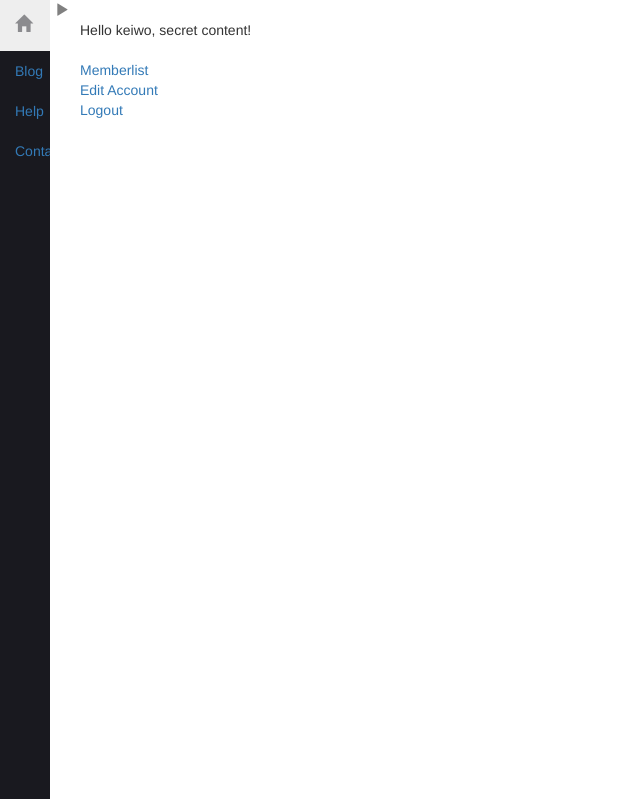
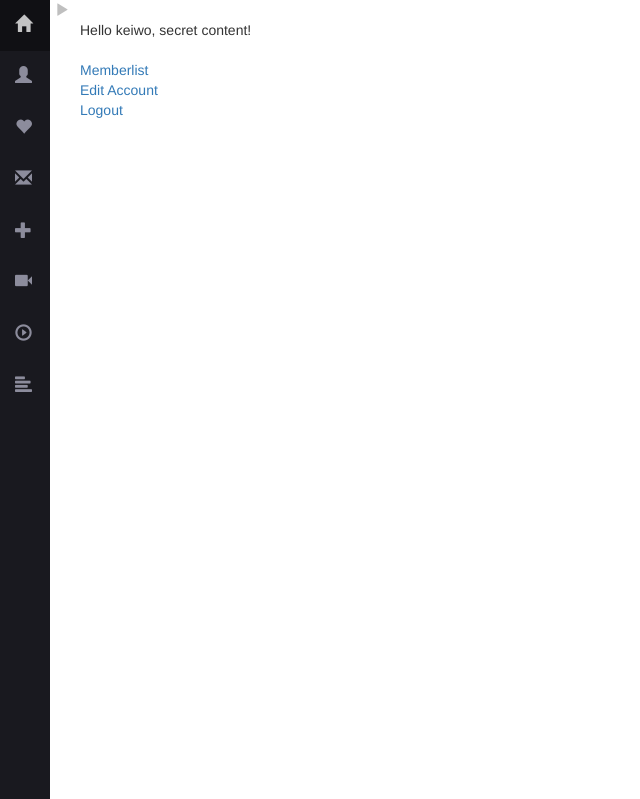
Before and after one commit to michaeljinlai/clashofclans, a PHP site: page /private.php in a window 1280 px wide; the page is wider, and only the part inside the window is pictured. Shown: the top 799 px of that part, without its empty margins (0-640 px from the left). Run offline with PHP 8.4, Linux system fonts and the light colour scheme; a user stored in the database is signed in; some libraries are stand-ins or nearby versions.

Commit message:
Ripping off Twitch menus real good

```diff
--- a/Elements/sidebar.php
+++ b/Elements/sidebar.php
@@ -12,9 +12,48 @@
 				<span class="sidebar-text">Home</span>
 			</a>
 		</li>
-	<li><a href="#">Blog</a></li>
-	<li><a href="#">Help</a></li>
-	<li><a href="#">Contact</a></li>
+		<li>
+			<a class ="sidebar-item-link" href="#">
+				<span class="glyphicon glyphicon-user glyph-sidebar"></span>
+				<span class="sidebar-text">Profile</span>
+			</a>
+		</li>
+		<li>
+			<a class ="sidebar-item-link" href="#">
+				<span class="glyphicon glyphicon-heart glyph-sidebar"></span>
+				<span class="sidebar-text">Favourites</span>
+			</a>
+		</li>
+		<li>
+			<a class ="sidebar-item-link" href="#">
+				<span class="glyphicon glyphicon-envelope glyph-sidebar"></span>
+				<span class="sidebar-text">Messages</span>
+			</a>
+		</li>
+		<li>
+			<a class ="sidebar-item-link" href="#">
+				<span class="glyphicon glyphicon-plus glyph-sidebar"></span>
+				<span class="sidebar-text">Games</span>
+			</a>
+		</li>
+		<li>
+			<a class ="sidebar-item-link" href="#">
+				<span class="glyphicon glyphicon-facetime-video glyph-sidebar"></span>
+				<span class="sidebar-text">Channels</span>
+			</a>
+		</li>
+		<li>
+			<a class ="sidebar-item-link" href="#">
+				<span class="glyphicon glyphicon-play-circle glyph-sidebar"></span>
+				<span class="sidebar-text">Videos</span>
+			</a>
+		</li>
+		<li>
+			<a class ="sidebar-item-link" href="#">
+				<span class="glyphicon glyphicon-align-left glyph-sidebar"></span>
+				<span class="sidebar-text">Statistics</span>
+			</a>
+		</li>
 	</ul>
 
 </div>
--- a/css/custom.css
+++ b/css/custom.css
@@ -12,7 +12,7 @@ body {
   background-color: white;
 }
 
-/* Initial sidebar */
+/* Initial Sidebar */
 .sidebar {
   background-color: #19191F;
   left: 0px;  /* start off behind the scenes */
@@ -26,7 +26,7 @@ body {
 
 .sidebar li .sidebar-item-link {
   padding: 15px;
-  color: #8B8B8E;
+  color: #8C8C9C;
 }
 
 .sidebar li .sidebar-item-link .glyph-sidebar {
@@ -38,7 +38,10 @@ body {
   padding-left: 20px;
 }
 
-
+ul.nav a:hover {
+  color: #C3C3C4 !important;
+  background-color: #101014!important;
+}
 
 .main {
   background-color: white;
@@ -46,14 +49,17 @@ body {
   padding-left: 30px;
 }
 
-.menu-toggle {
+/* Sidebar Arrow Collapse */
+.sidebar-toggle {
   background-color: white;
   cursor: pointer;
-  color: gray;
+  color: #BFBFBF;
   padding-left: 5px;
 }
 
-
+.sidebar-toggle:hover {
+  color: #808080;
+}
 
 
 
--- a/private.php
+++ b/private.php
@@ -23,7 +23,7 @@
 <?php require('Elements/sidebar.php'); ?>
 
 
-<div class="menu-toggle">
+<div class="sidebar-toggle">
     <!-- This Menu Button is active when side menu is not open -->
     <div class="icon-menu">
         <i class="glyphicon glyphicon-play"></i>
```
